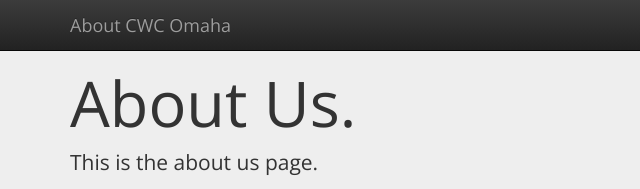
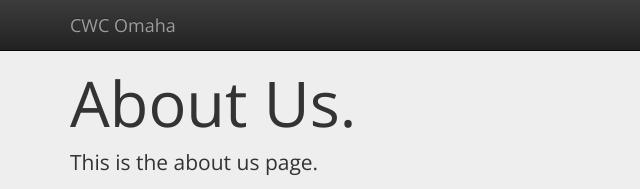
Before and after one commit to cwcomaha/cwcomaha.github.io, a plain HTML site: page about.html in a window 1280 px wide. Shown: the top 189 px of the page, 0-640 px from the left. Drawn offline with nearby package versions, Linux system fonts and the light colour scheme.

Commit message:
changed home links in header

```diff
--- a/about.html
+++ b/about.html
@@ -31,7 +31,7 @@
 					<span class="icon-bar"></span>
 					<span class="icon-bar"></span>
 				</button>
-				<a class="navbar-brand" href="#">About CWC Omaha</a>
+				<a class="navbar-brand" href="/">CWC Omaha</a>
 			</div>
 			<div id="navbar" class="navbar-collapse collapse">
 				<!-- <form class="navbar-form navbar-right">
```
Also changed, not shown: index.html (+1 -1 lines).
